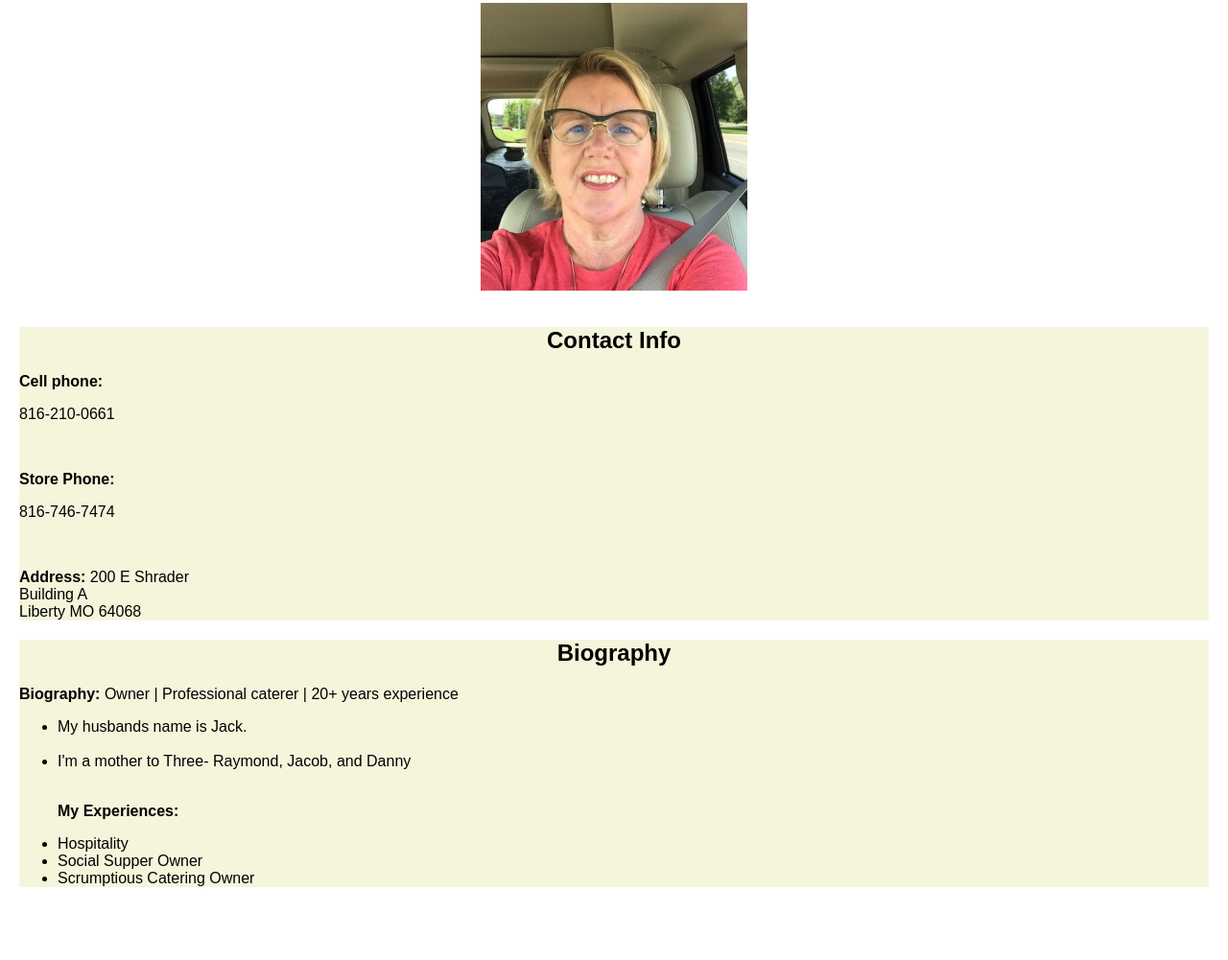
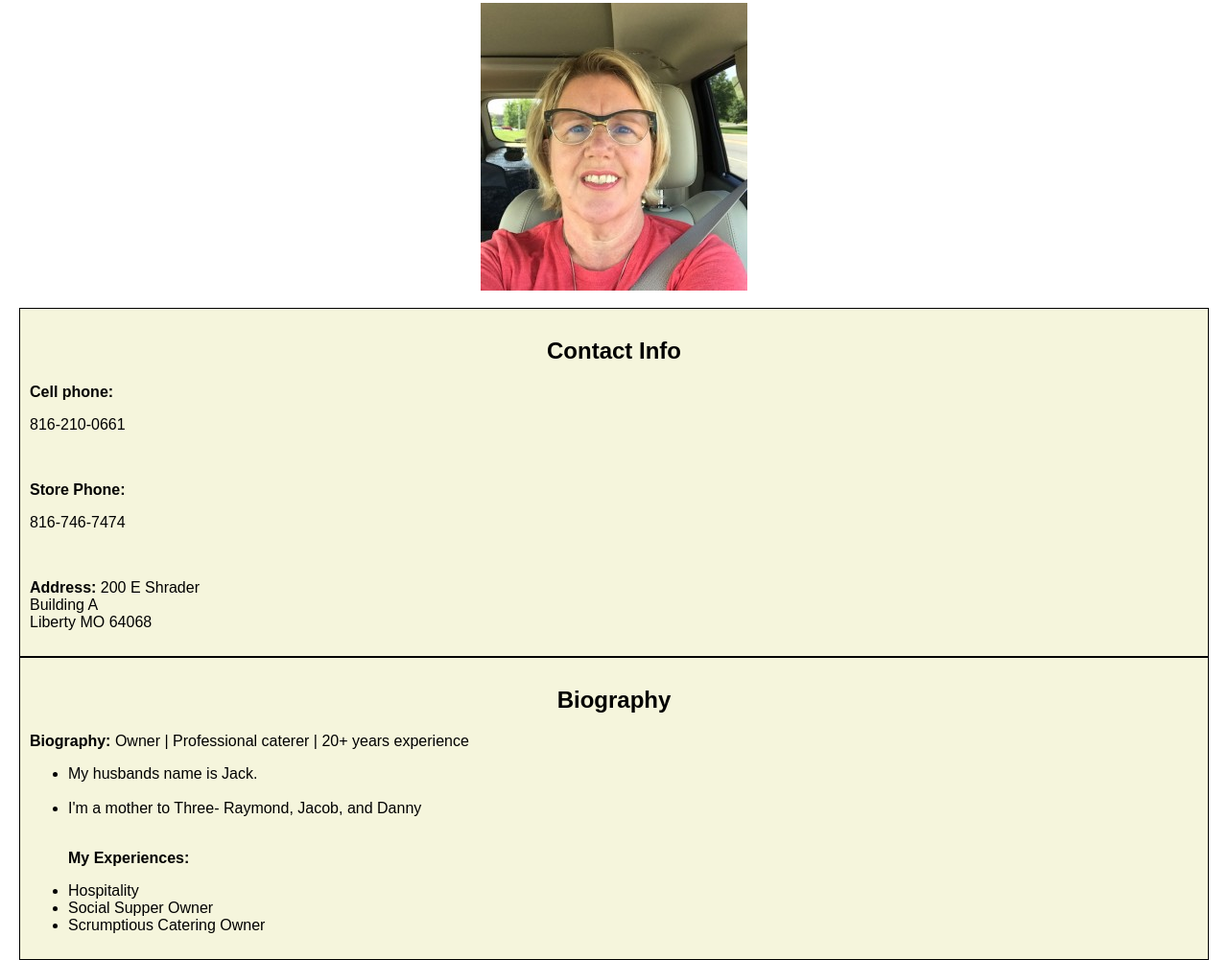
Before and after one commit to 44334-fa20/334-fall-2020-group-project-group2fischerleweyharless, a plain HTML site: page owner.html in a window 1280 px wide. Shown: the part 397-1398 px from the top of the page at 96% size. Before the commit the page ends 1338 px from the top, so only its background shows below. Drawn offline with Linux system fonts and the light colour scheme.

Commit message:
Fixed Border on Home page

```diff
--- a/style.css
+++ b/style.css
@@ -219,8 +219,7 @@ nav ul li a:hover {
 #col-home-3 img {
   width: 60%;
   padding: 20px;
-<<<<<<< HEAD
-<<<<<<< HEAD
+
   border: 10px solid #9FBEDD; }
 
 /* Abby's code for 2 column layout */
@@ -332,7 +331,15 @@ h1 {
   background-color: #e4f0fd;
   cursor: pointer;
   z-index: 2;
-  transition: color .25s ease-in-out;
+    transition: color .25s ease-in-out; }
+
+.column1 {
+  float: left;
+  width: 100%;
+  margin:auto;
+  padding: 10px 10px 10px;
+  display: table-cell;
+border: 1px solid #000;}
 
 @media screen and (min-width: 1440px) {
   body {
```
